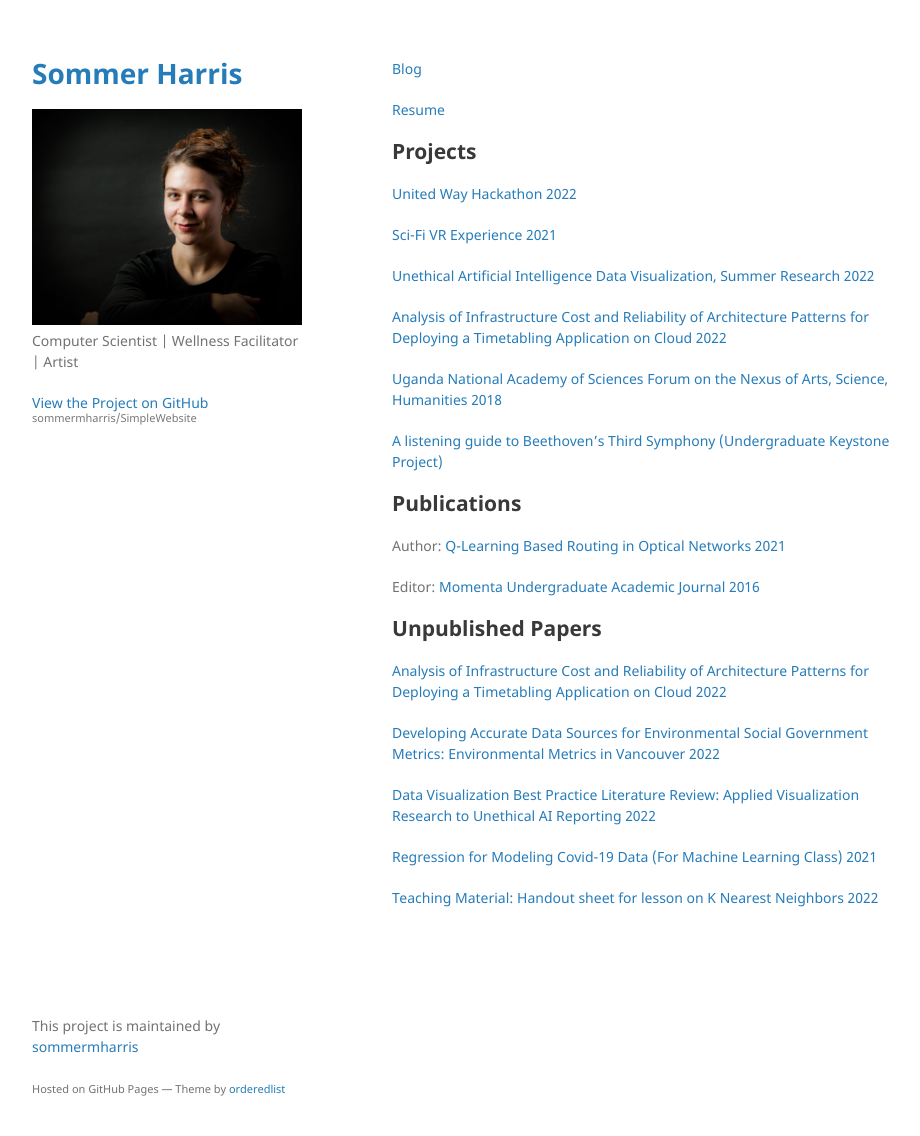
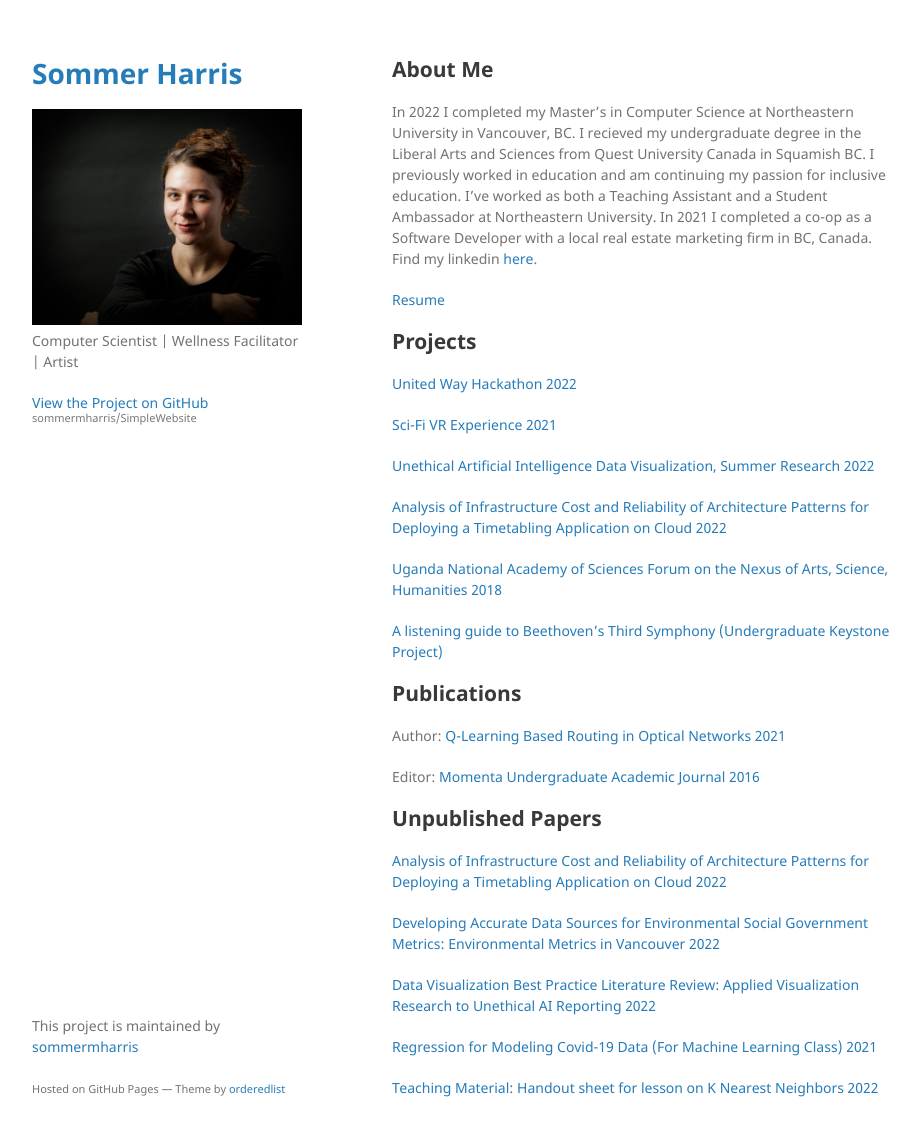
Before and after one commit to sommermharris/SimpleWebsite, a Jekyll site: the page built from index.md, in a window 1280 px wide and 1168 px high. Shown: the top 1136 px of the window, without its empty margins (178-1098 px from the left). Built offline with Jekyll 4.4.1, drawn with Linux system fonts in a browser that asks for light colours; our own code applies the rules of GitHub Pages for plain Markdown files.

Commit message:
Update index.md

```diff
--- a/index.md
+++ b/index.md
@@ -2,7 +2,9 @@
 layout: default
 ---
 
-[Blog](./another-page.html)
+## About Me
+
+In 2022 I completed my Master's in Computer Science at Northeastern University in Vancouver, BC. I recieved my undergraduate degree in the Liberal Arts and Sciences from Quest University Canada in Squamish BC. I previously worked in education and am continuing my passion for inclusive education. I've worked as both a Teaching Assistant and a Student Ambassador at Northeastern University. In 2021 I completed a co-op as a Software Developer with a local real estate marketing firm in BC, Canada. Find my linkedin [here](https://www.linkedin.com/in/sommer-harris-824864103/?original_referer=https%3A%2F%2Fwww%2Egoogle%2Ecom%2F&originalSubdomain=ca).
 
 [Resume](files/resume.pdf)
 
```
